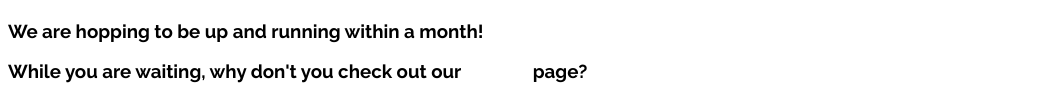
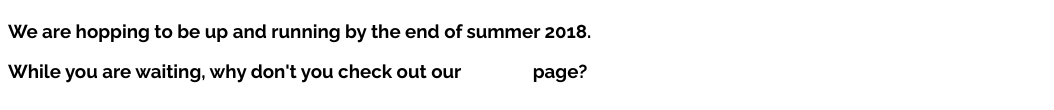
Before and after one commit to Dog-Face-Development/dog-face-development.github.io, a plain HTML site: page index.html in a window 1280 px wide. Shown: the part 532-642 px from the top of the page, without its empty margins (0-1054 px from the left). Drawn offline with Linux system fonts and the light colour scheme.

Commit message:
update timeline

```diff
--- a/index.html
+++ b/index.html
@@ -6,6 +6,6 @@
     <body>
         <h1>Sorry, this webpage is currently under construction :(</h1>
         <img src="snoopy.jpg">
-        <h3>We are hopping to be up and running within a month!</h3> <h3>While you are waiting, why don't you check out our <a href="https://github.com/Dog-Face-Development/">GitHub</a> page?</h3>
+        <h3>We are hopping to be up and running by the end of summer 2018.</h3> <h3>While you are waiting, why don't you check out our <a href="https://github.com/Dog-Face-Development/">GitHub</a> page?</h3>
     </body>
 </html>
```
